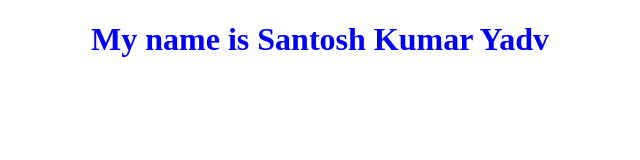
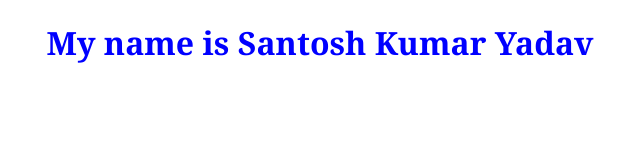
Before and after one commit to jibachhydv/jibachhydv.github.io, a plain HTML site: page index.html in a window 1280 px wide. Shown: the whole page, without its empty margins (320-960 px from the left). Drawn offline with Linux system fonts and the light colour scheme.

Commit message:
Added font family

```diff
--- a/index.html
+++ b/index.html
@@ -9,13 +9,14 @@
         h1 {
             color: blue;
             text-align: center;
+            font-family: Georgia, 'Times New Roman', Times, serif;
         }
     </style>
 </head>
 
 <body>
     <h1>
-        My name is Santosh Kumar Yadv
+        My name is Santosh Kumar Yadav
     </h1>
 </body>
 
```
